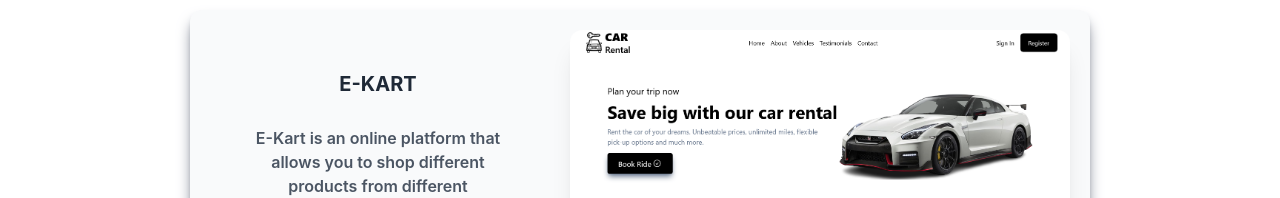
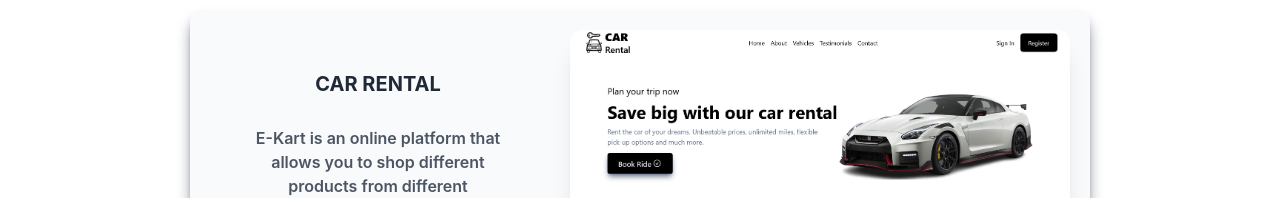
Before and after one commit to TheSh4h/My-Portfolio, a React (Vite) app: page /web in a window 1280 px wide. Shown: the part 574-772 px from the top of the page. Built offline with nearby package versions, Linux system fonts and the light colour scheme.

Commit message:
name fixed

```diff
--- a/src/pages/web/Web.jsx
+++ b/src/pages/web/Web.jsx
@@ -48,7 +48,7 @@ const Web = () => {
                     />
 
                     <div className="flex flex-col justify-between space-y-4 items-center p-10">
-                        <h1 className="text-xl font-bold text-gray-800">E-KART</h1>
+                        <h1 className="text-xl font-bold text-gray-800">CAR RENTAL</h1>
                         <p className="w-64 text-gray-600 font-semibold">E-Kart is an online platform that allows you to shop different products from different categories i.e Gym, Books, Outfits, Electronics</p>
 
                         <div className="flex justify-around">
```
